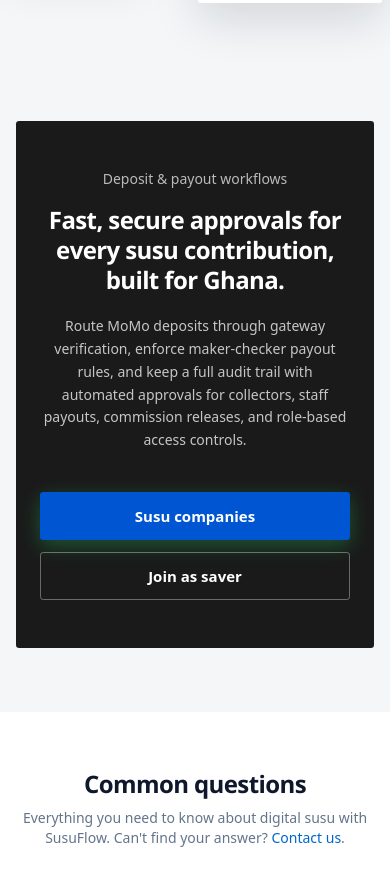
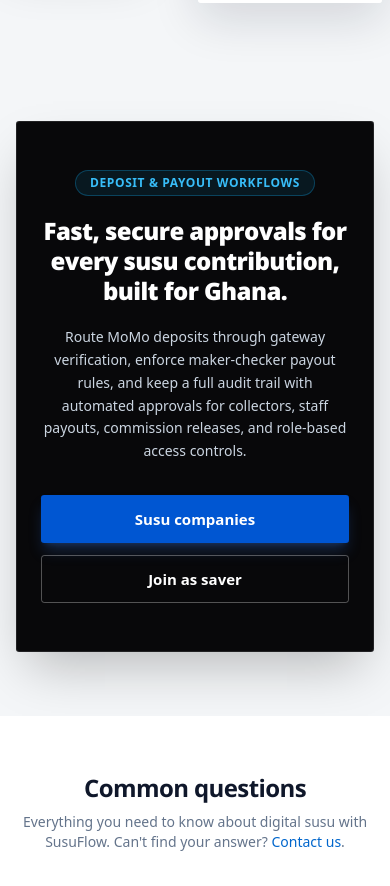
Before and after one commit to Gideon-Dadey/SusuFlow, a Next.js app in the folder apps/web/: page / in a window 390 px wide. Shown: the part 4380-5266 px from the top of the page. Built offline with nearby package versions, Linux system fonts and the light colour scheme.

Commit message:
fix: center workflow CTA section text on mobile and update button styles to brand blue

```diff
--- a/apps/web/src/components/marketing/approval-workflows-cta-section.tsx
+++ b/apps/web/src/components/marketing/approval-workflows-cta-section.tsx
@@ -6,41 +6,44 @@ export function ApprovalWorkflowsCtaSection() {
   return (
     <section className="bg-[#f4f6f8] dark:bg-background">
       <MarketingContainer className="py-16 sm:py-20 lg:py-24">
-        <div className="w-full rounded-none bg-[#1a1a1a] px-6 py-12 text-center sm:px-8 sm:py-14 lg:px-10 lg:py-16 xl:px-12 2xl:px-14">
-          <div className="mx-auto max-w-3xl">
-            <p className="text-sm font-medium text-white/70">
+        <div className="w-full rounded-2xl bg-[#08080a] px-6 py-12 text-center sm:px-8 sm:py-14 lg:px-10 lg:py-16 xl:px-12 2xl:px-14 border border-white/10 shadow-2xl">
+          <div className="mx-auto max-w-3xl flex flex-col items-center text-center">
+            <span className="inline-block rounded-full border border-sky-500/30 bg-sky-500/10 px-3.5 py-1 text-xs font-bold text-sky-400 uppercase tracking-wider">
               Deposit &amp; payout workflows
-            </p>
+            </span>
 
-            <h2 className="mt-4 text-balance text-2xl font-bold leading-tight tracking-tight text-white sm:text-3xl lg:text-[2.15rem]">
+            <h2 className="mt-5 text-balance text-2xl font-black leading-tight tracking-tight text-white text-center sm:text-3xl lg:text-[2.15rem]">
               Fast, secure approvals for every susu contribution, built for
               Ghana.
             </h2>
 
-            <p className="mx-auto mt-5 max-w-2xl text-pretty text-sm leading-relaxed text-white/75 sm:text-base">
+            <p className="mx-auto mt-5 max-w-2xl text-pretty text-sm leading-relaxed text-slate-300 text-center sm:text-base">
               Route MoMo deposits through gateway verification, enforce
               maker-checker payout rules, and keep a full audit trail with
               automated approvals for collectors, staff payouts, commission
               releases, and role-based access controls.
             </p>
 
-            <div className="mt-10 flex flex-col items-stretch justify-center gap-3 sm:flex-row sm:items-center sm:justify-center">
+            <div className="mt-8 flex flex-col items-center justify-center gap-3 w-full sm:w-auto sm:flex-row">
               <Link
                 href="/contact?intent=demo"
-                className="sm:max-w-[11rem] sm:flex-1"
+                className="w-full sm:w-auto sm:min-w-[11rem]"
               >
                 <Button
                   size="lg"
-                  className="h-12 w-full rounded-none text-[15px] font-bold shadow-[0_6px_20px_rgba(34,197,94,0.35)]"
+                  className="h-12 w-full rounded-[0.2rem] bg-[#0056d2] hover:bg-[#0043aa] text-white text-[15px] font-bold shadow-lg shadow-blue-500/25 transition-all duration-200"
                 >
                   Susu companies
                 </Button>
               </Link>
-              <Link href="/register" className="sm:max-w-[11rem] sm:flex-1">
+              <Link
+                href="/register"
+                className="w-full sm:w-auto sm:min-w-[11rem]"
+              >
                 <Button
                   size="lg"
                   variant="outline"
-                  className="h-12 w-full rounded-none border-white/35 bg-transparent text-[15px] font-bold text-white hover:bg-white/10 hover:text-white"
+                  className="h-12 w-full rounded-[0.2rem] border-white/30 bg-transparent text-[15px] font-bold text-white hover:bg-white/10 hover:text-white transition-all duration-200"
                 >
                   Join as saver
                 </Button>
```
